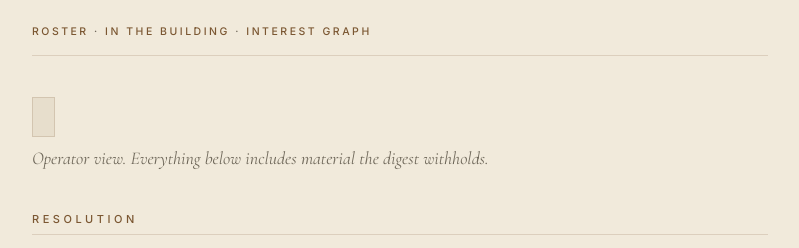
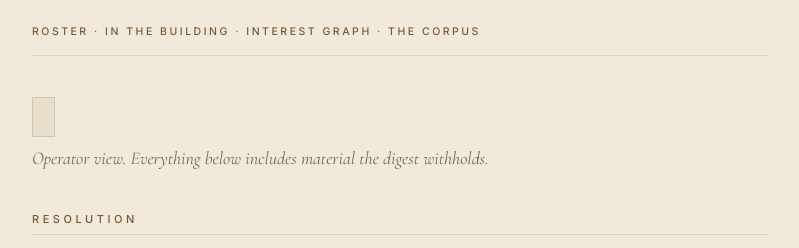
Before and after one commit to HankH18/arrivalengine, a Python web app: template src/arrival/web/templates/debug.html in a window 1280 px wide. Shown: the top 248 px of the page, without its empty margins (240-1039 px from the left). Run offline with Jinja, Linux system fonts and the light colour scheme; the template is opened without the code that fills it, so the values that code supplies are empty.

Commit message:
/corpus linked, and the skin sweep no longer misses a page
Two things the lane could not do from its own ownership. The nav link — until it
landed /corpus was reachable only by typing the URL. And test_t056_skin.py's
_pages(), which enumerates a hard-coded dict of templates and had already been off
by one before tonight; /graph was added by hand earlier and /corpus needed the same
manual step. Both now present, so the three skin traps are swept for every page.

The lane's own concern stands and I am recording rather than fixing it: a _pages()
that enumerated app.routes would close this structurally, and the next page added
will otherwise need the same manual step again.

Suite 1717 passed / 3 skipped.

Co-Authored-By: Claude Opus 5 (1M context) <noreply@anthropic.com>
Claude-Session: https://claude.ai/code/session_01Smdx2HPxYYQzT7pSQiGoEL

```diff
--- a/src/arrival/web/templates/base.html
+++ b/src/arrival/web/templates/base.html
@@ -456,7 +456,7 @@ form + form button:hover { background: var(--paper-2); }
 </style>
 </head>
 <body>
-<nav><a href="/">Roster</a> &middot; <a href="/building">In the building</a> &middot; <a href="/graph">Interest graph</a></nav>
+<nav><a href="/">Roster</a> &middot; <a href="/building">In the building</a> &middot; <a href="/graph">Interest graph</a> &middot; <a href="/corpus">The corpus</a></nav>
 <main>
 {% block content %}{% endblock %}
 </main>
```
Also changed, not shown: tests/web/test_t056_skin.py (+1 -0 lines), 1 other file.
